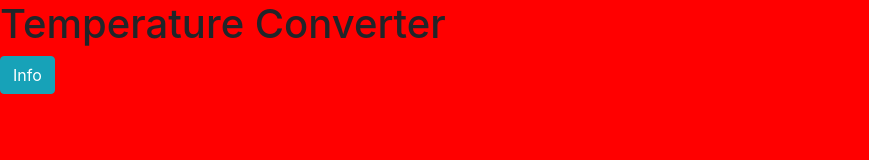
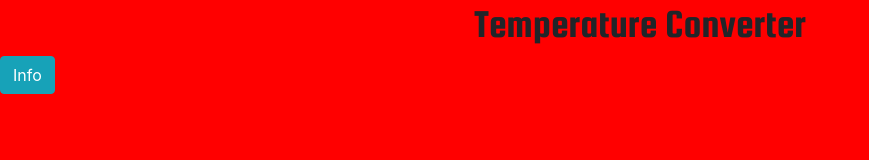
Before and after one commit to williaj615/temp-converter, a plain HTML site: page index.html in a window 1280 px wide. Shown: the whole page, without its empty margins (0-869 px from the left). Drawn offline with nearby package versions, Linux system fonts and the light colour scheme.

Commit message:
added heading to page

```diff
--- a/index.html
+++ b/index.html
@@ -4,12 +4,15 @@
     <meta charset="UTF-8">
     <meta name="viewport" content="width=device-width, initial-scale=1.0">
     <meta http-equiv="X-UA-Compatible" content="ie=edge">
-    <title>Document</title>
+    <title>Temp Converter</title>
     <link rel="stylesheet" href="https://stackpath.bootstrapcdn.com/bootstrap/4.3.1/css/bootstrap.min.css" integrity="sha384-ggOyR0iXCbMQv3Xipma34MD+dH/1fQ784/j6cY/iJTQUOhcWr7x9JvoRxT2MZw1T" crossorigin="anonymous">
+    <link href="https://fonts.googleapis.com/css?family=Squada+One&display=swap" rel="stylesheet">
     <link rel="stylesheet" href="./main.css">
 </head>
 <body>
+    <header>
     <h1>Temperature Converter</h1>
+    </header>
     <button type="button" class="btn btn-info">Info</button>
     <script src="./main.js"></script>
 </body>
--- a/main.css
+++ b/main.css
@@ -1,3 +1,10 @@
 body {
     background-color: red;
 }
+header {
+    display: flex;
+    justify-content:  center;
+}
+h1 {
+    font-family: 'Squada One', cursive;
+}
```
